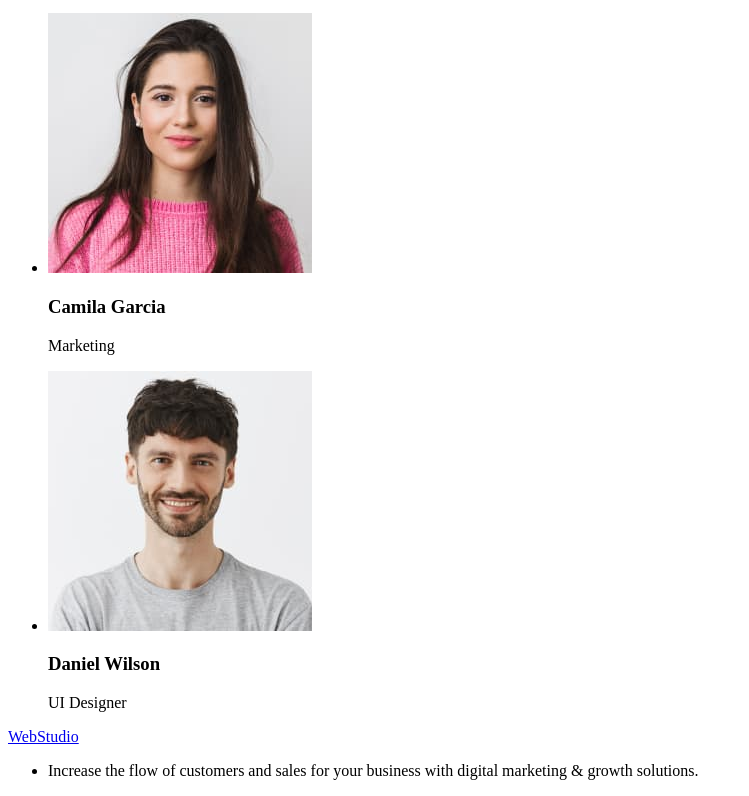
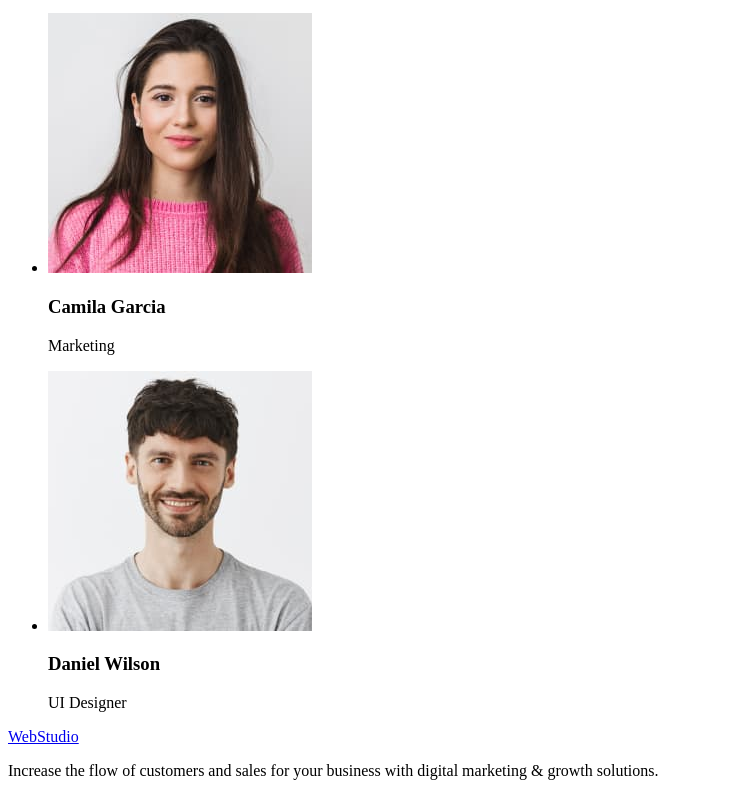
Before and after one commit to YakubovskaYuliya/goit-markup-hw-01, a plain HTML site: page index.html in a window 1280 px wide. Shown: the part 2341-3137 px from the top of the page, without its empty margins (0-749 px from the left). Drawn offline with Linux system fonts and the light colour scheme.

Commit message:
footer/del ul

```diff
--- a/index.html
+++ b/index.html
@@ -141,14 +141,11 @@
     </main>
     <footer>
       <a href="./index.html">WebStudio</a>
-      <ul>
-        <li>
-          <p>
-            Increase the flow of customers and sales for your business with
-            digital marketing & growth solutions.
-          </p>
-        </li>
-      </ul>
+
+      <p>
+        Increase the flow of customers and sales for your business with digital
+        marketing & growth solutions.
+      </p>
     </footer>
   </body>
 </html>
```
